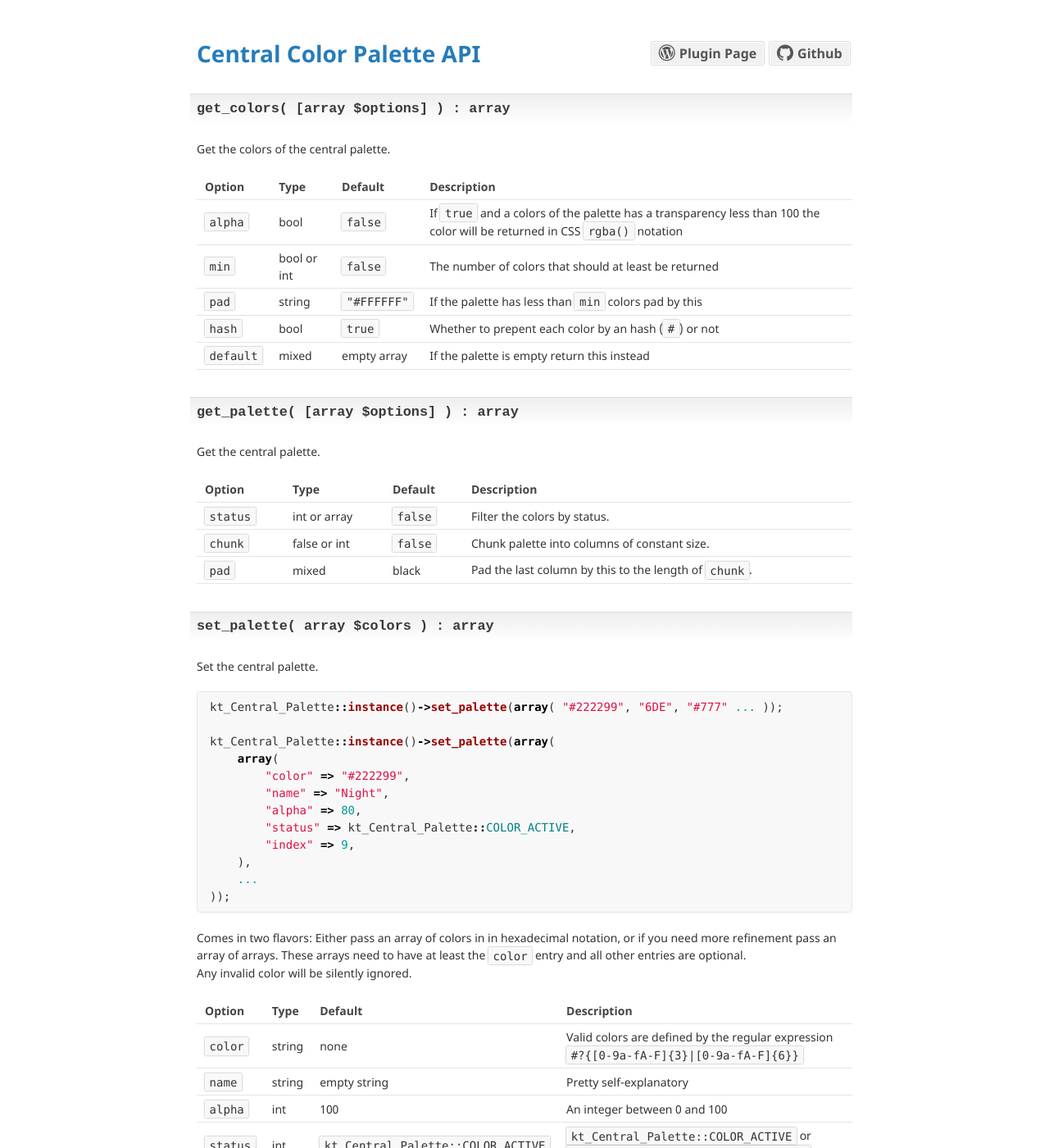
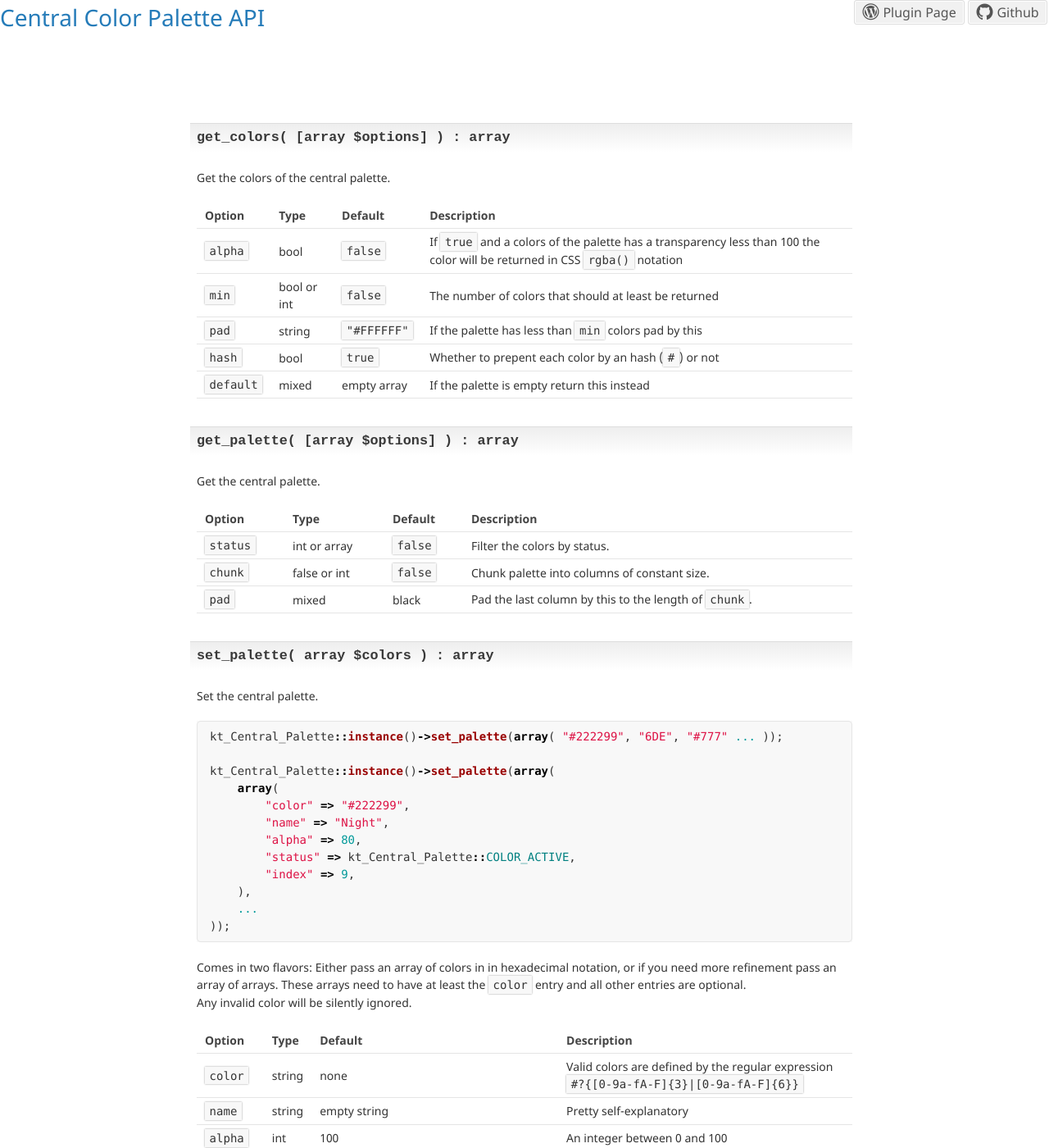
Before and after one commit to kungtiger/central-color-palette, a Jekyll site: the page built from index.md, in a window 1280 px wide and 1400 px high. Shown: the whole window at 82% size. Built offline with Jekyll 4.4.1, drawn with Linux system fonts in a browser that asks for light colours; some web fonts are replaced; our own code applies the rules of GitHub Pages for plain Markdown files.

```diff
--- a/_layouts/default.html
+++ b/_layouts/default.html
@@ -8,8 +8,7 @@
     <link rel="stylesheet" href="{{ "/assets/css/style.css" | relative_url }}">
   </head>
   <body>
-    <main>
-      <h1>
+    <header>
       <span class="title">{{ site.title }}</span>
       <a href="https://github.com/kungtiger/central-color-palette" class="link">
         <span class="icon icon-github"></span>
@@ -19,7 +18,8 @@
         <span class="icon icon-wordpress"></span>
         <span class="label">Plugin Page</span>
       </a>
-      </h1>
+    </header>
+    <main>
       {{ content }}
     </main>
   </body>
--- a/_sass/style.scss
+++ b/_sass/style.scss
@@ -82,11 +82,19 @@
 
 main {
     width: 800px;
-    margin: 0 auto;
+    margin: 100px auto 0;
     padding-bottom: 50px;
 }
 
-h1 {
+header {
+    position: fixed;
+    top: 0;
+    left: 0;
+    width: 100%;
+    height: 80px;
+    background-color: #fff;
+    font-size: 2em;
+
     .title {
         color: #267CB9;
     }
```
Lines whose indentation alone changed are shown as unchanged.
